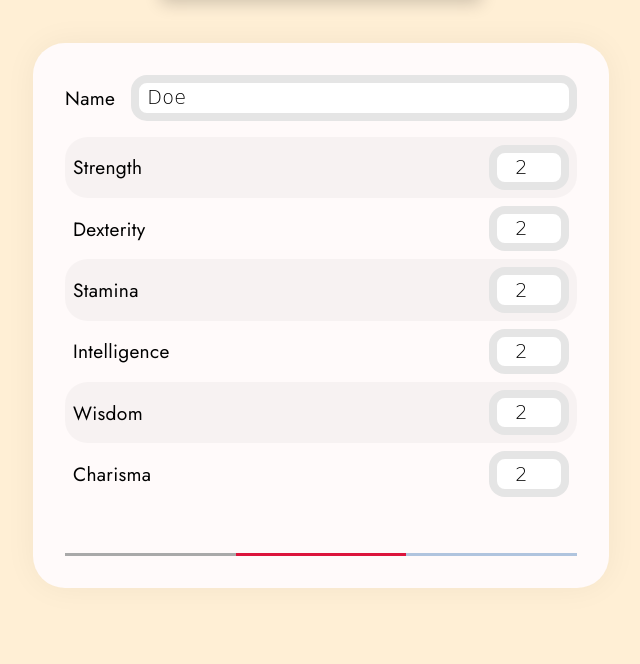
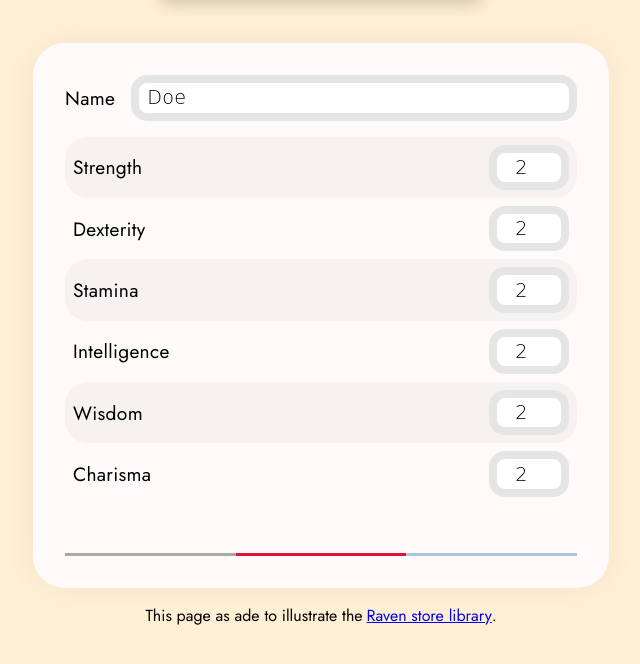
Before and after one commit to isacvale/raven_example, a website with bundled scripts: page index.html in a window 1280 px wide. Shown: the part 136-800 px from the top of the page, without its empty margins (319-959 px from the left). Built offline with nearby package versions, Linux system fonts and the light colour scheme; a web font is replaced by a local one; what @dvo/raven would draw is missing.

Commit message:
Adds footer message.

```diff
--- a/index.html
+++ b/index.html
@@ -104,5 +104,6 @@
             </div>
         </footer>
     </section>
+    <footer class="explanation">This page as ade to illustrate the <a href="https://github.com/isacvale/dvo-raven">Raven store library</a>.</footer>
 </body>
 </html>
--- a/main.css
+++ b/main.css
@@ -157,6 +157,13 @@ footer {
     background-color: lightsteelblue;
 }
 
+.explanation {
+    margin-top: 1rem;
+}
+.explanation > a {
+    margin: 0 0 0 4px;
+}
+
 ._hidden {
     display: none;
 }
```
